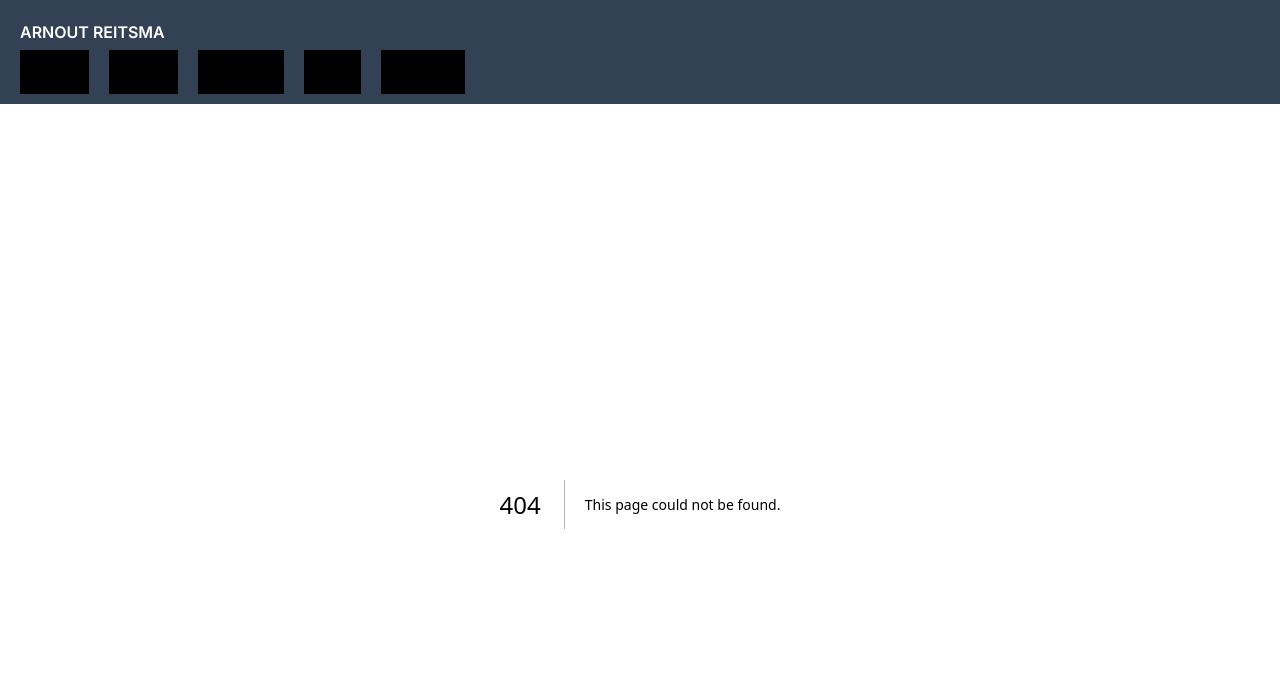
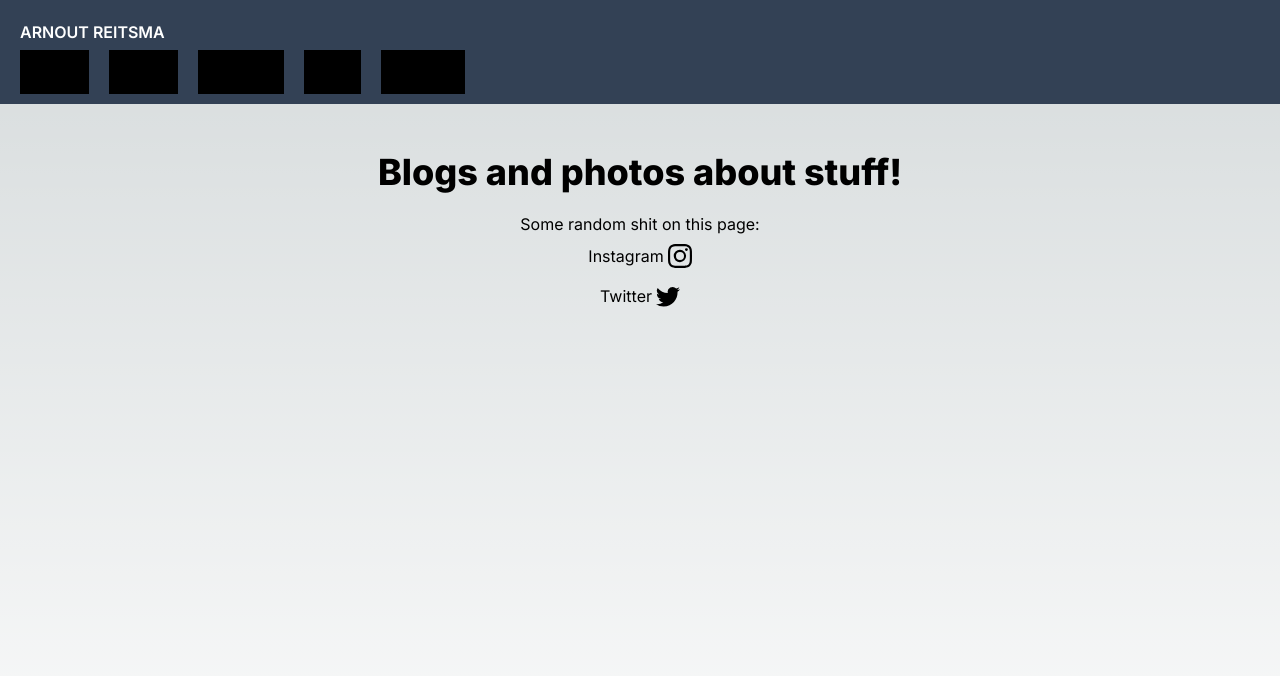
Before and after one commit to ArnoutReitsma/arnout-toonra-app, a Next.js app: page /blog in a window 1280 px wide. Before the commit this address had no page. Shown: the top 676 px of the page. Built offline with nearby package versions, Linux system fonts and the light colour scheme.

Commit message:
add blog

```diff
--- /dev/null
+++ b/app/blog/page.tsx
@@ -0,0 +1,24 @@
+import Link from "next/link";
+import { BsInstagram, BsTwitter } from "react-icons/bs";
+
+function Blog() {
+  return (
+    <div className="flex min-h-screen flex-col items-center p-12">
+      <h1 className="font-extrabold text-4xl mb-5">Blogs and photos about stuff!</h1>
+      <p>Some random shit on this page:</p>
+      <Link href="https://www.instagram.com/arnoutgram/">
+        <div className="flex m-2">
+          Instagram
+          <BsInstagram className="text-2xl ml-1" />
+        </div>
+      </Link>
+      <Link href="https://twitter.com/ArnoutReitsma1/">
+        <div className="flex m-2">
+          Twitter
+          <BsTwitter className="text-2xl ml-1" />
+        </div>
+      </Link>
+    </div>
+  );
+}
+export default Blog;
```
